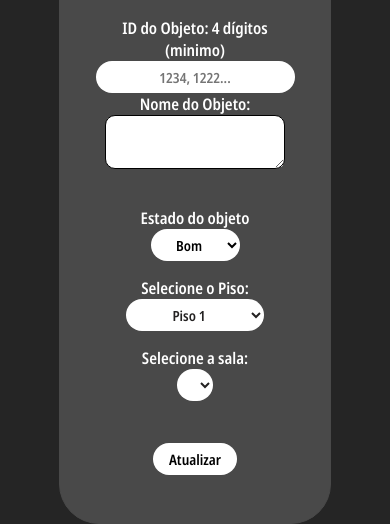
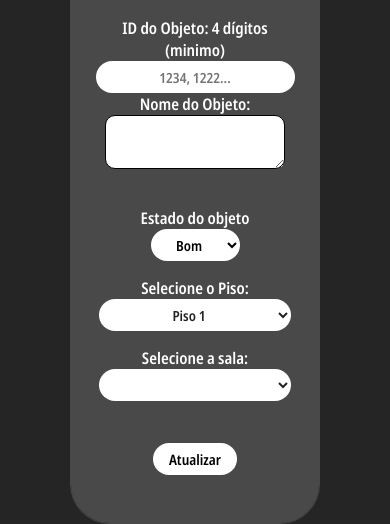
Before and after one commit to Dedei-AB/Gerenciamento-de-Objetos-Camara, a website: page public/atualizar.html in a window 390 px wide. Shown: the part 361-885 px from the top of the page. Drawn offline with Linux system fonts and the light colour scheme; no server answers.

Commit message:
Acho que agr foi

```diff
--- a/public/estilo.css
+++ b/public/estilo.css
@@ -413,8 +413,12 @@ textarea {
   }
 
    .caixa-atualizar{
-    width: 17rem;
+    max-width: auto;
     flex-direction: column;
+  }
+
+  select{
+    width: 12rem;
   }
 
   #caixa-cadastro{
```
